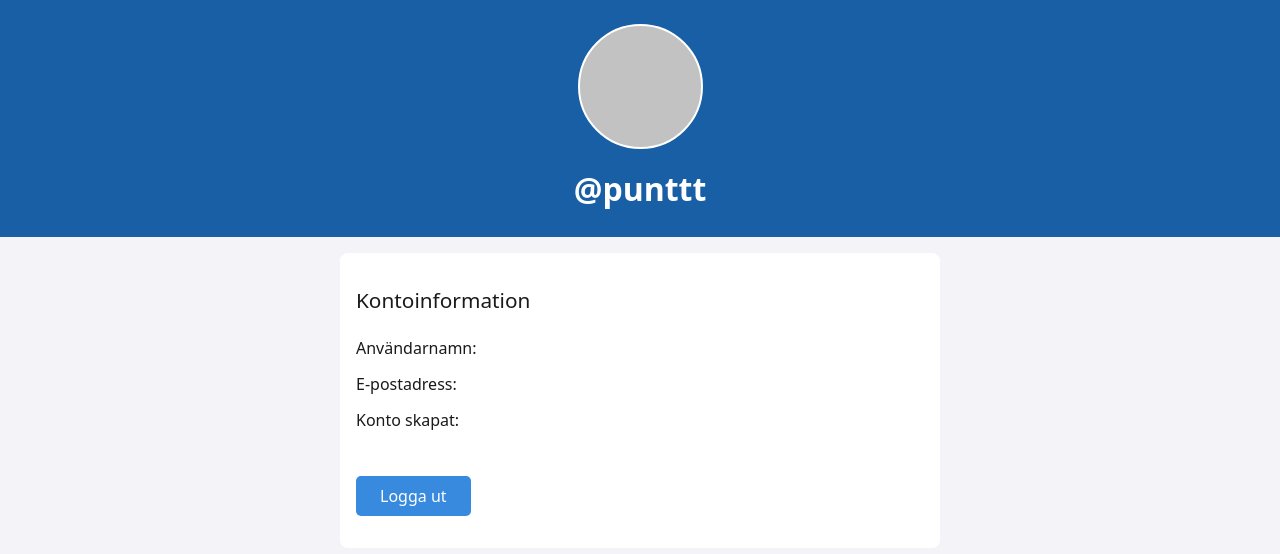
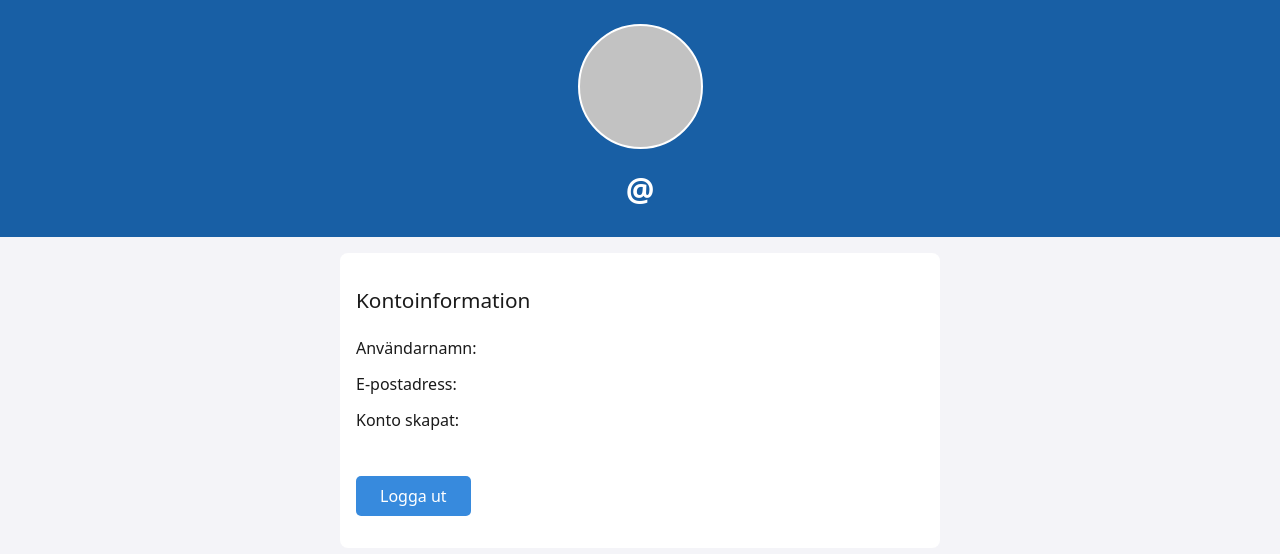
Before and after one commit to Punttt/auth-frontend, a website built with Vite: page dashboard.html in a window 1280 px wide. Built offline with nearby package versions, Linux system fonts and the light colour scheme.

Commit message:
tar bort test-text för dashboard

```diff
--- a/dashboard.html
+++ b/dashboard.html
@@ -10,7 +10,7 @@
   <body class="dashboard-page">
     <header class="hero">
         <div class="profile-avatar"></div>
-        <h1 id="profile-username">punttt</h1>
+        <h1 id="profile-username"></h1>
     </header>
     <main>
       <h2>Kontoinformation</h2>
```
